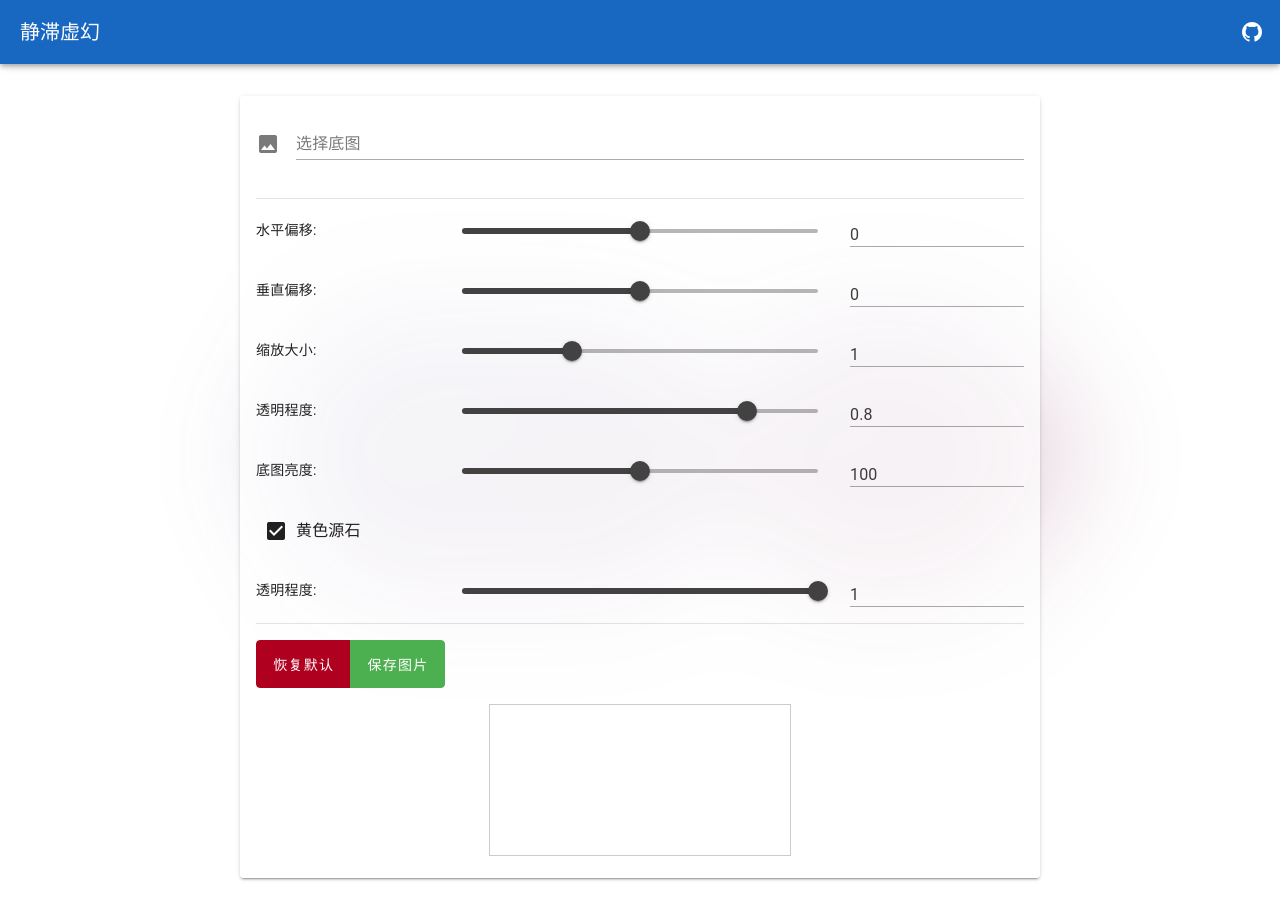
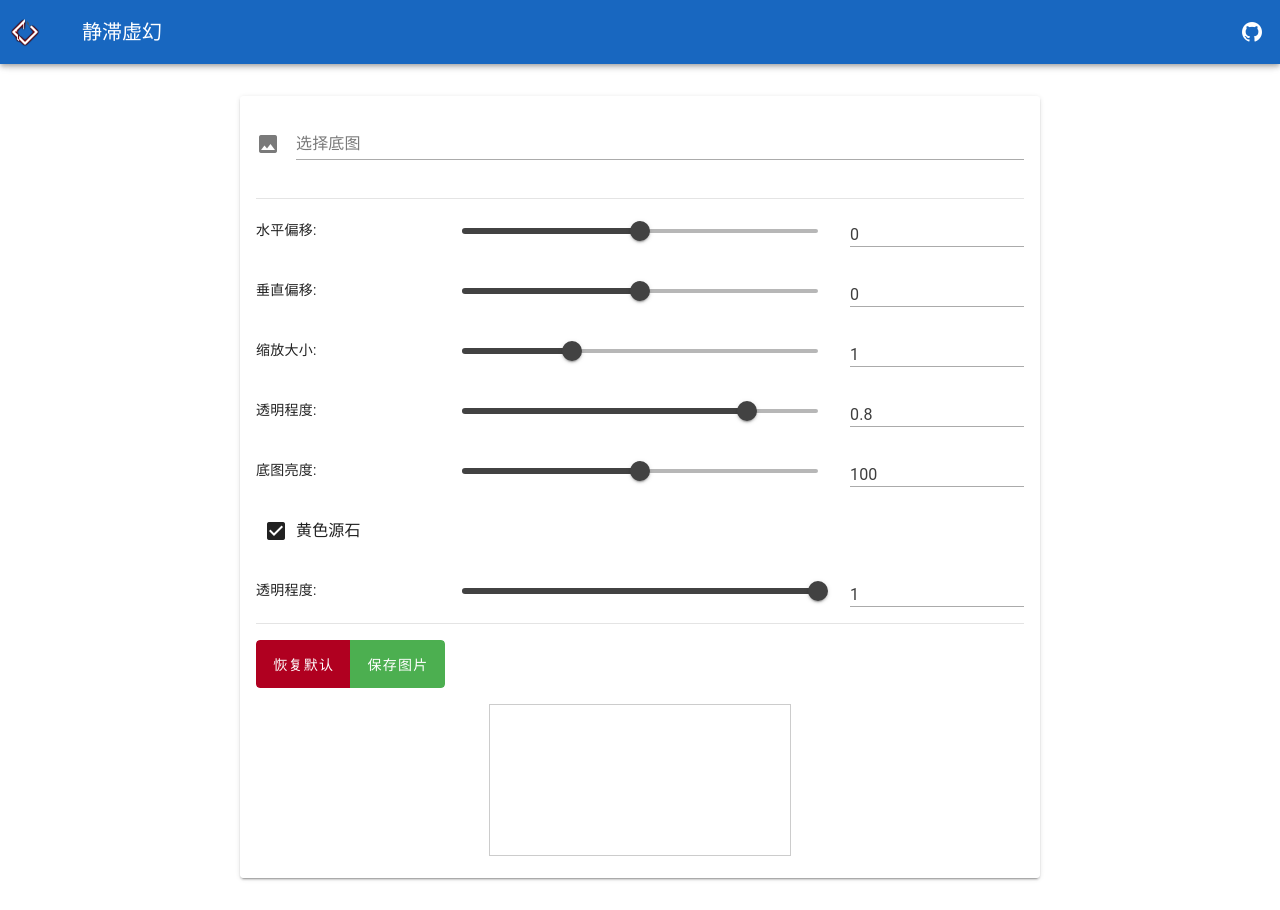
Before and after one commit to AkariRin/stagnant-illusion, a Vue app: page / in a window 1280 px wide. Built offline with nearby package versions, Linux system fonts and the light colour scheme; a small style sheet from the web is missing.

Commit message:
add logo to app bar and remove background blur effect

```diff
--- a/src/App.vue
+++ b/src/App.vue
@@ -1,6 +1,7 @@
 <template>
   <v-app>
     <v-app-bar color="primary" prominent>
+      <img src="@/assets/stagnant-illusion-no-bg.png" alt="logo" style="height: 50px; margin-right: 12px;">
       <v-app-bar-title>静滞虚幻</v-app-bar-title>
       <v-spacer></v-spacer>
       <v-btn
@@ -11,9 +12,6 @@
       ></v-btn>
     </v-app-bar>
     <v-main>
-      <div class="v-bg position-absolute top-0 right-0 left-0 bottom-0">
-        <div aria-hidden="true" class="overflow-hidden opacity-20 w-100 h-100" />
-      </div>
       <v-container class="py-8">
         <v-card max-width="800" class="mx-auto elevation-2" style="background-color: rgba(255, 255, 255, 0.7);">
           <v-card-text>
@@ -590,18 +588,4 @@ function saveImage() {
 </script>
 
 <style scoped>
-.v-bg {
-  filter: blur(56px);
-  pointer-events: none;
-}
-
-.v-bg > div {
-  background: linear-gradient(
-    to bottom right,
-    rgb(var(--v-theme-primary, 0 0 0)),
-    rgb(var(--v-theme-error, 0 0 0))
-  );
-  z-index: -10;
-  clip-path: polygon(20% 50%, 27% 66%, 41% 66%, 50% 50%, 41% 34%, 27% 34%, 20% 50%, 55% 50%, 62% 66%, 76% 66%, 85% 50%, 76% 34%, 62% 34%, 55% 50%, 30% 50%, 37% 66%, 51% 66%, 60% 50%, 51% 34%, 37% 34%, 30% 50%);
-}
 </style>
```
Also changed, not shown: src/assets/stagnant-illusion-no-bg.png (added), 1 other file (tests, documents, lock files or other folders).
